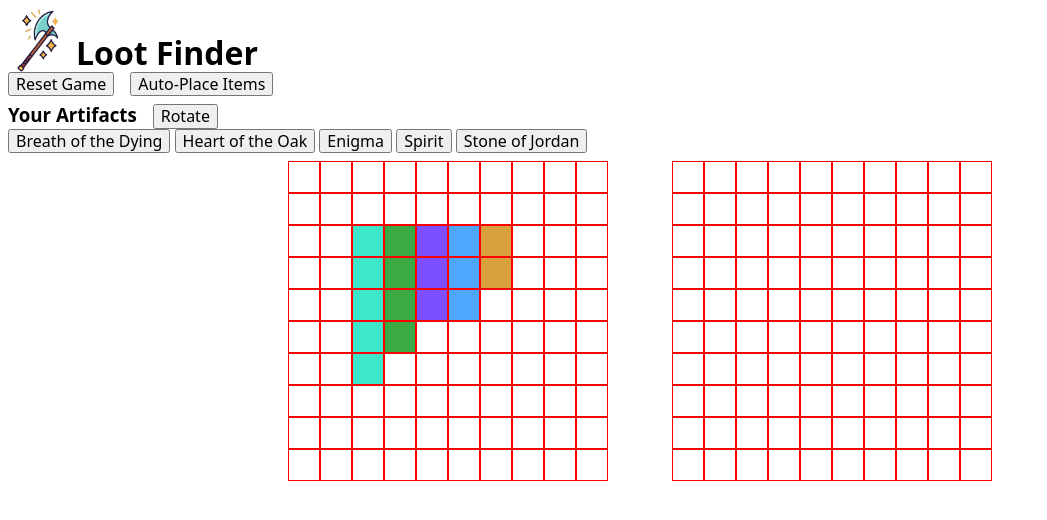
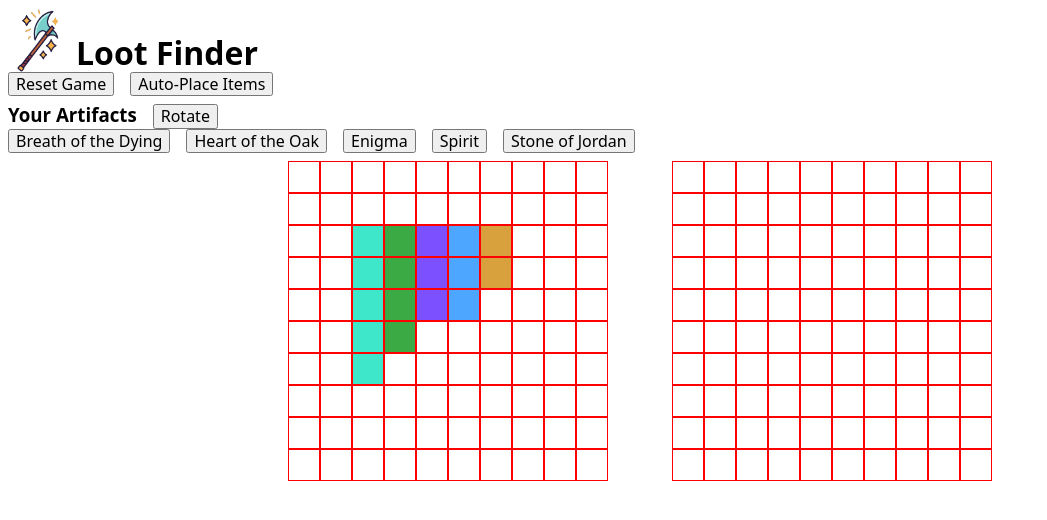
Before and after one commit to thongster/odin-battleship, a website built with webpack: page src/index.html in a window 1280 px wide. Shown: the whole page, without its empty margins (0-1047 px from the left). Built offline with nearby package versions, Linux system fonts and the light colour scheme.

Commit message:
individual item cards

```diff
--- a/src/index.html
+++ b/src/index.html
@@ -24,11 +24,26 @@
             <button id="rotate">Rotate</button>
           </div>
           <div class="items">
-            <button id="botd">Breath of the Dying</button>
+            <div class="item">
+
+              <button id="botd">Breath of the Dying</button>
+            </div>
+
+            <div class="item">
             <button id="hoto">Heart of the Oak</button>
+            </div>
+
+            <div class="item">
             <button id="enigma">Enigma</button>
+            </div>
+
+            <div class="item">
             <button id="spirit">Spirit</button>
+            </div>
+
+            <div class="item">
             <button id="soj">Stone of Jordan</button>
+            </div>
           </div>
         </div>
         <div class="gridContainer">
--- a/src/style.css
+++ b/src/style.css
@@ -55,7 +55,17 @@ header > img {
     gap: 1rem;
 }
 
+.items {
+    display: flex;
+    flex-direction: row;
+    gap: 1rem;
+}
 
+.item {
+    display: flex;
+    flex-direction: column;
+    gap: 0.5rem;
+}
 
 .gridContainer {
   display: flex;
```
